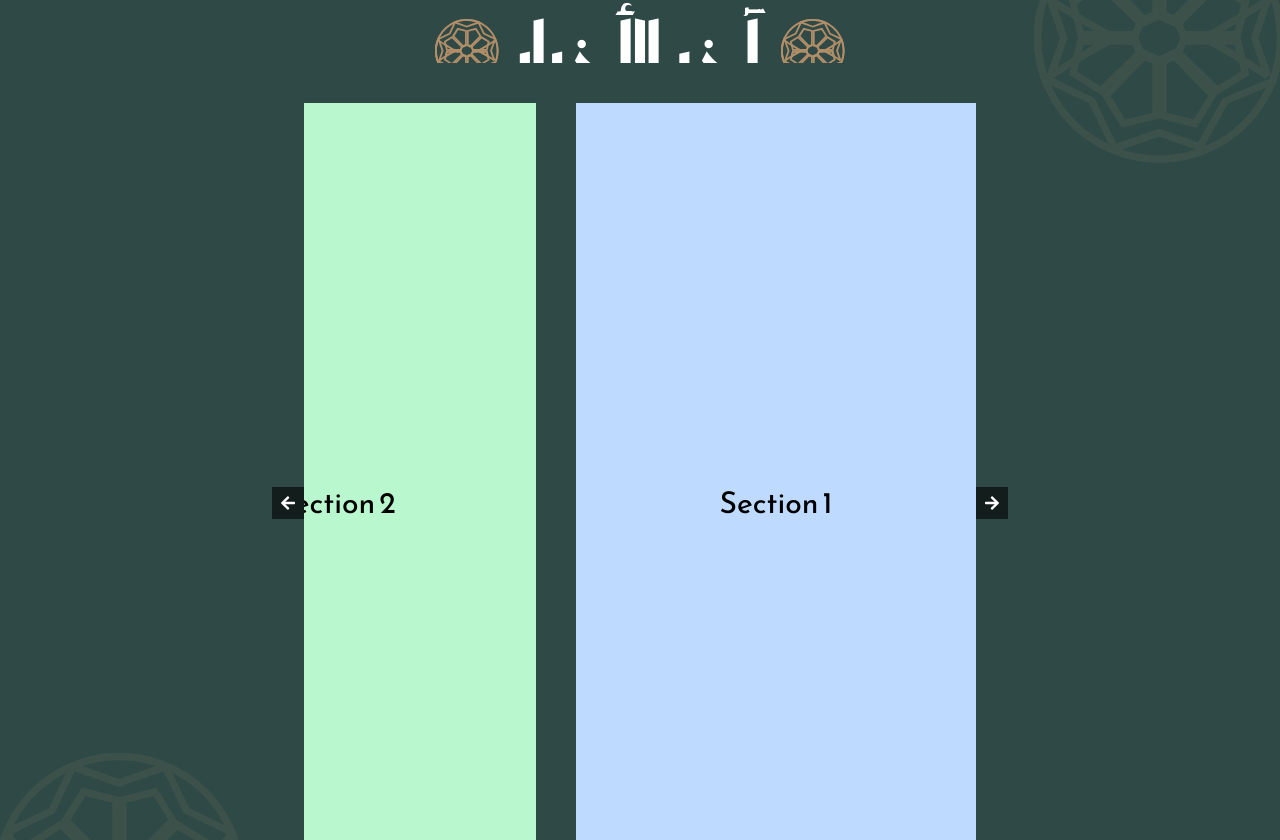
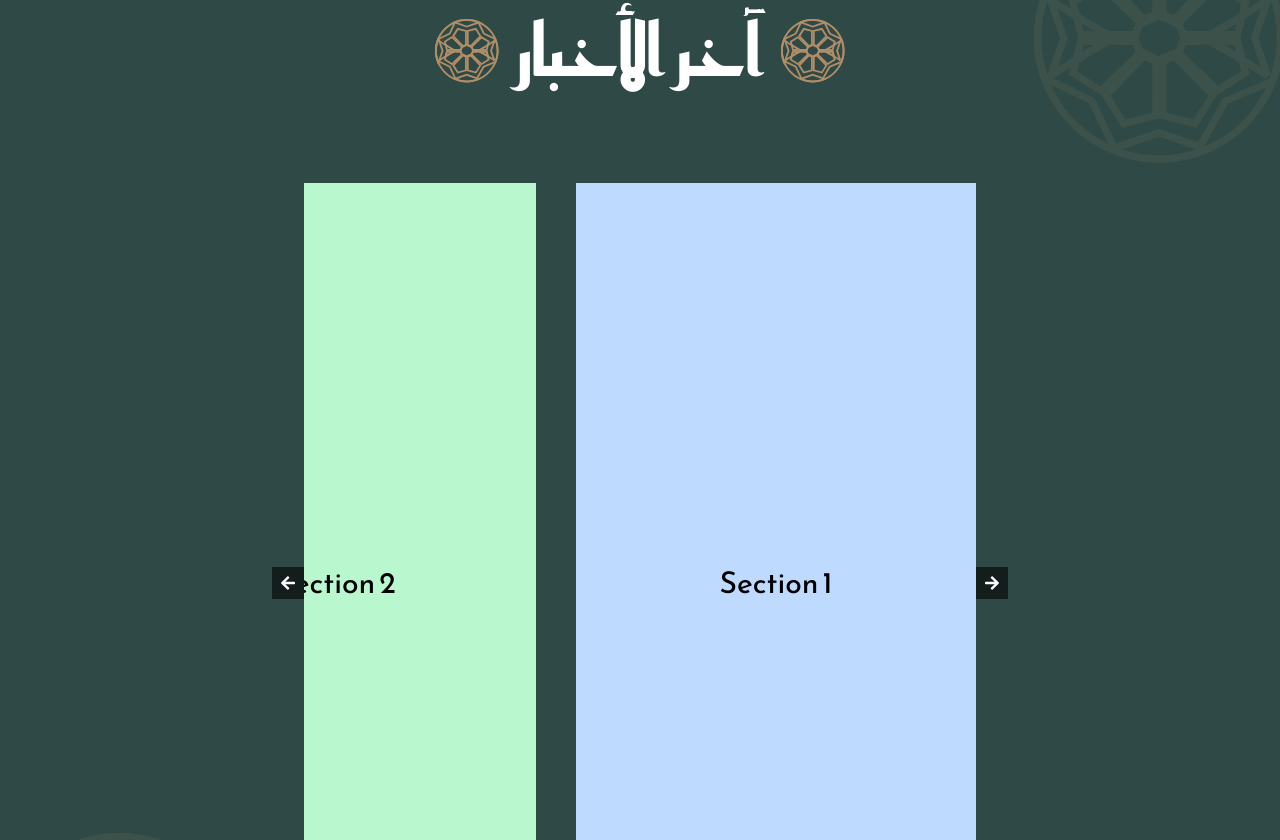
Before and after one commit to AliElemam77/PUIUX-TASK, a Next.js app: page / in a window 1280 px wide. Shown: the part 1432-2272 px from the top of the page. Built offline with nearby package versions, Linux system fonts and the light colour scheme.

Commit message:
fix section

```diff
--- a/src/app/globals.css
+++ b/src/app/globals.css
@@ -1,4 +1,5 @@
 @import "tailwindcss";
+
 
 
 
--- a/src/components/sections/LastNewsSection/LastNewsSection.tsx
+++ b/src/components/sections/LastNewsSection/LastNewsSection.tsx
@@ -18,7 +18,9 @@ export default function LastNewsSection() {
                     <Image src="/assets/icons/HeaderShape.svg" alt="divider" fill className="mb-4 object-contain" />
                 </div>
             </div>
-            <CardSlider />
+            <div className="mt-14 lg:mt-24">
+                <CardSlider />
+            </div>
         </div>
     )
 }
```
